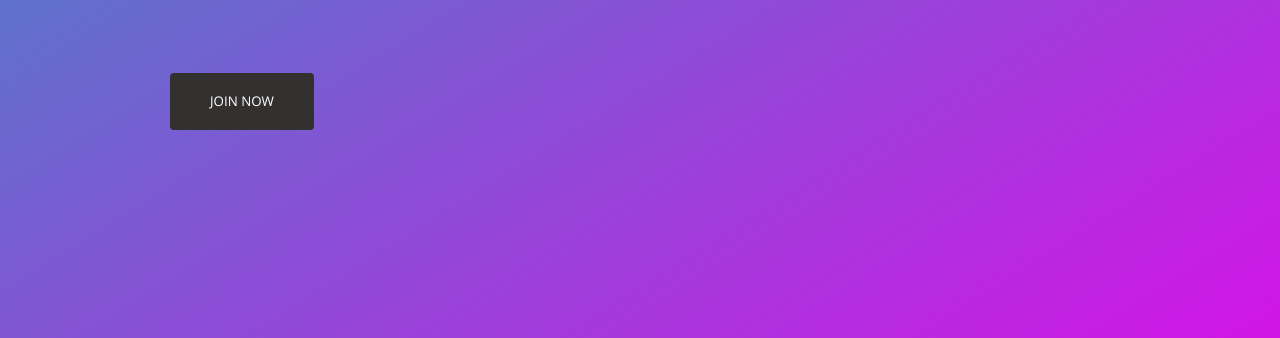
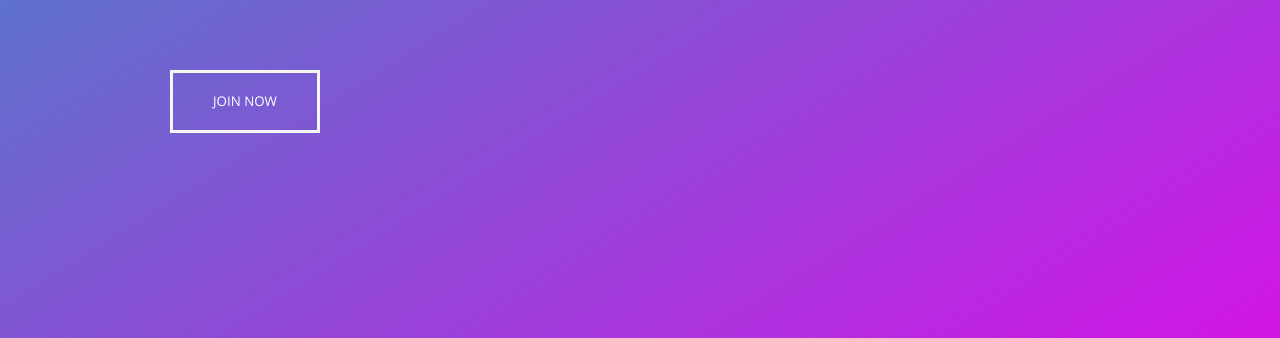
Before and after one commit to kbrsh/gradual, a website: page views/index/index.html in a window 1280 px wide. Shown: the part 462-800 px from the top of the page. Drawn offline with Linux system fonts and the light colour scheme; files that its build step writes are made by us from their sources; files whose address does not match are found by name.

Commit message:
make into ghost btn

```diff
--- a/assets/css/styles.css
+++ b/assets/css/styles.css
@@ -39,6 +39,13 @@ p {
 
 .fancy-btn {
   padding: 2rem 4rem;
+  border: 3px solid #f5f5f5;
+  background: transparent;
+  border-radius: 0px;
+}
+
+.fancy-btn::before {
+  content: "";
 }
 
 
```
